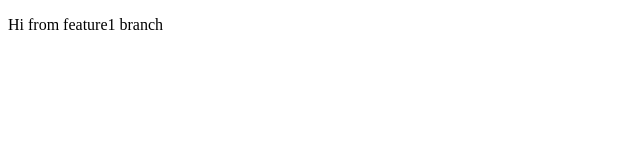
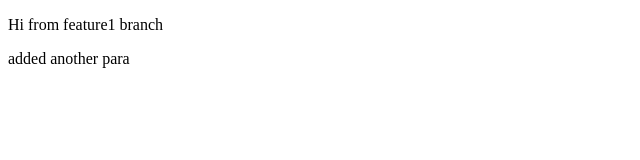
Before and after one commit to Basab6/branches2, a plain HTML site: page index.html in a window 1280 px wide. Shown: the whole page, without its empty margins (0-640 px from the left). Drawn offline with Linux system fonts and the light colour scheme.

Commit message:
added another para

```diff
--- a/index.html
+++ b/index.html
@@ -8,5 +8,6 @@
 </head>
 <body>
     <p>Hi from feature1 branch</p>
+    <p>added another para</p>
 </body>
 </html>
```
